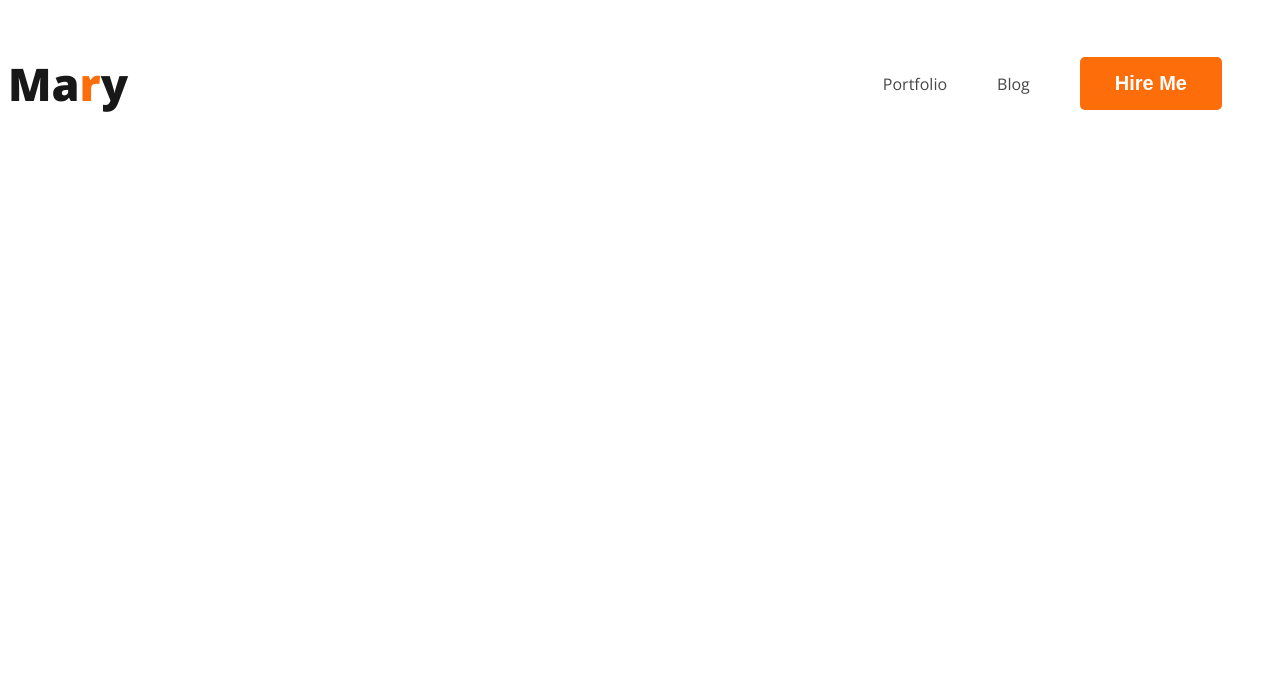
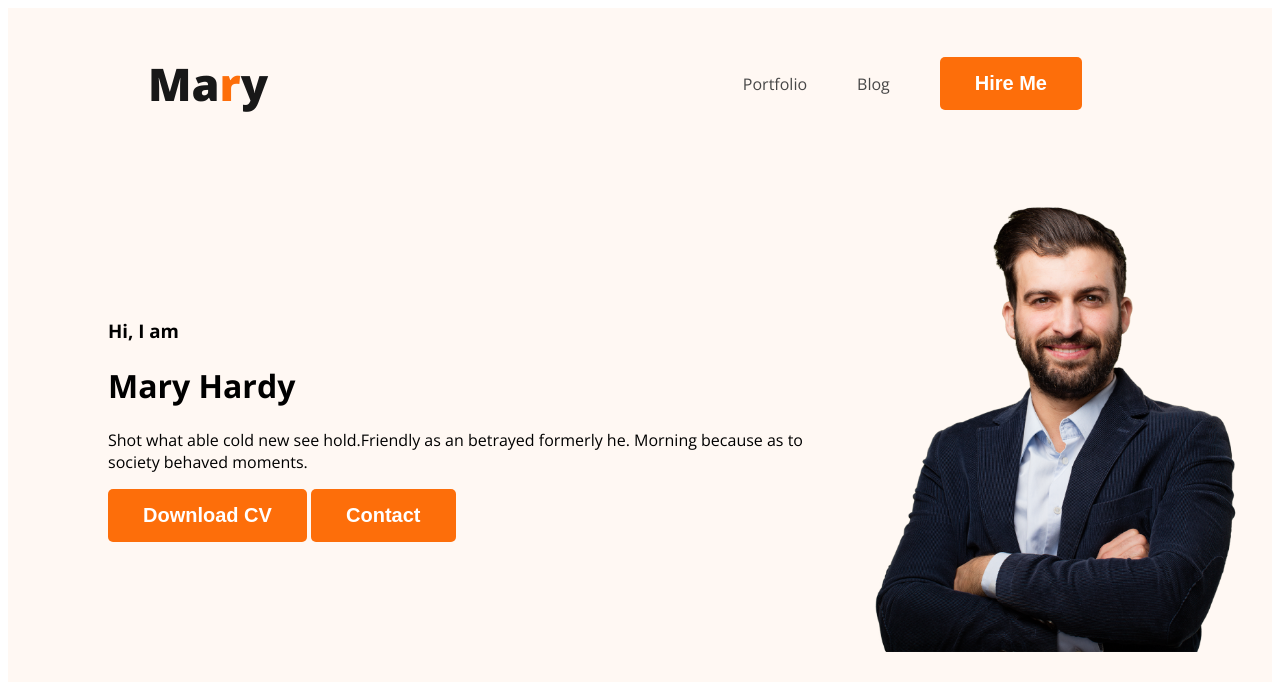
Before and after one commit to tanim-ahmed-sunny/Dev-Portfolio, a plain HTML site: page index.html in a window 1280 px wide. Drawn offline with nearby package versions, Linux system fonts and the light colour scheme.

Commit message:
start working on banner

```diff
--- a/index.html
+++ b/index.html
@@ -10,7 +10,7 @@
     <link rel="stylesheet" href="styles/portfolio.css">
 </head>
 <body>
-    <header>
+    <header class="header">
         <nav>
             <h3 class="nav-title">Ma<span class="text-primary">r</span>y</h3>
             <ul>
@@ -19,6 +19,16 @@
                 <li><Button class="btn-primary">Hire Me</Button></li>
             </ul>
         </nav>
+        <div class="banner">
+          <div class="banner-content">
+            <h3 class="banner-greeting">Hi, I  am</h3>
+            <h1 class="title">Mary Hardy</h1>
+            <p>Shot what able cold new see hold.Friendly as an betrayed formerly he. Morning because as to society behaved moments.</p>
+            <button class="btn-primary">Download CV</button>
+            <button class="btn-primary">Contact</button>
+          </div>
+            <img class="profile-picture" src="images/hardy.png" alt="">
+        </div>
     </header>
     <main>
 
--- a/styles/portfolio.css
+++ b/styles/portfolio.css
@@ -7,6 +7,7 @@ nav{
     display: flex;
     justify-content: space-between;
     align-items: center;
+    margin: 0px 140px;
 }
 .text-primary{
     color: #FD6E0A;
@@ -38,3 +39,17 @@ nav a {
     color: #474747;
 
 }
+/* header related styles */
+.header{
+    background-color: #fff8f3;
+
+}
+.banner{
+    padding: 30px 30px 30px 100px;
+    display: flex;
+    align-items: center;
+}
+.banner .profile-picture{
+    width: 400px;
+
+}
```
